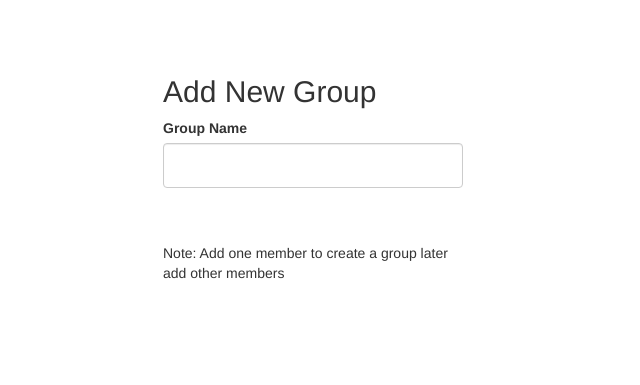
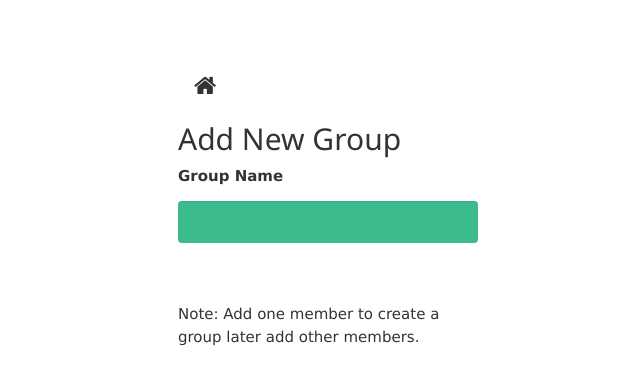
Before and after one commit to hriks/chat_api, a Flask app: page /group_chat in a window 1280 px wide. Shown: the top 385 px of the page, without its empty margins (327-967 px from the left). Run offline with Flask 2, Linux system fonts and the light colour scheme; a user stored in the database is signed in; data comes from the database, SQL or seed files in the repository; some libraries are stand-ins or nearby versions.

Commit message:
Added progress bar for all templates

```diff
--- a/app/__init__.py
+++ b/app/__init__.py
@@ -2,13 +2,13 @@
 from flask_sqlalchemy import SQLAlchemy
 from flask_login import UserMixin
 from flask_socketio import SocketIO
-
+from settings import os_uri
 
 socketio = SocketIO()
 
 
 app = Flask(__name__)
-app.config['SQLALCHEMY_DATABASE_URI'] = 'postgres://bqlxjind:OtFzlf08n1g8WLnLd7vPFoHGB3DFGkcd@pellefant.db.elephantsql.com:5432/bqlxjind' # noqa
+app.config['SQLALCHEMY_DATABASE_URI'] = os_uri
 db = SQLAlchemy(app)
 
 
--- a/app/main/app.py
+++ b/app/main/app.py
@@ -7,8 +7,9 @@
 from forms import LoginForm, RegisterForm, GroupForm
 from flask import session, request
 from sqlalchemy import or_
+import settings
 
-app.config['SECRET_KEY'] = 'Thisissupposedtobesecret!'
+app.config['SECRET_KEY'] = settings.os
 
 Bootstrap(app)
 
--- /dev/null
+++ b/app/main/settings.py
@@ -0,0 +1 @@
+os = 'Thisissupposedtobesecretskjhvjasjvh!'
--- /dev/null
+++ b/app/settings.py
@@ -0,0 +1 @@
+os_uri = 'postgres://bqlxjind:OtFzlf08n1g8WLnLd7vPFoHGB3DFGkcd@pellefant.db.elephantsql.com:5432/bqlxjind' # noqa
--- a/app/templates/group.html
+++ b/app/templates/group.html
@@ -7,31 +7,44 @@
 <link rel="stylesheet" href="https://maxcdn.bootstrapcdn.com/bootstrap/3.3.7/css/bootstrap.min.css">
 <script src="https://ajax.googleapis.com/ajax/libs/jquery/3.2.1/jquery.min.js"></script>
 <script src="https://maxcdn.bootstrapcdn.com/bootstrap/3.3.7/js/bootstrap.min.js"></script>
+<link rel="stylesheet" href="https://www.w3schools.com/w3css/4/w3.css">
+<link rel="stylesheet" href="https://cdnjs.cloudflare.com/ajax/libs/font-awesome/4.7.0/css/font-awesome.min.css">
+<style type="text/css">
+#myProgress {width: 100%; background-color: white;}
+#myBar {width: 0%; height: 5px; background-color: black;}
+input[type=text] {width: 100%; padding: 12px 20px; margin: 8px 0; box-sizing: border-box; border: none; background-color: #3CBC8D;
+    color: white;}
+</style>
+<script>
+function move() {
+  var elem = document.getElementById("myBar");
+  var width = 1;
+  var id = setInterval(frame, 200);
+  function frame() {
+    if (width >= 100) {
+      clearInterval(id);
+    } else {
+      width++;
+      elem.style.width = width + '%'; }}}
+</script>
 {% endblock %}
 {% block content %}
 <div class="container">
+    <div class="container"><div id="myProgress"><div id="myBar"></div></div>
     {% with messages = get_flashed_messages() %}
         {% if messages %}{% for message in messages %}
             <div class="alert alert-success alert-dismissable">
                 <a href="#" class="close" data-dismiss="alert" aria-label="close">×</a>{{ message }}
             </div>
-        {% endfor %}{% endif %}
-    {% endwith %}
+    {% endfor %}{% endif %}{% endwith %}
 <form class="form-signin" method="POST" action="group_chat">
+     <p><a class="w3-btn w3-xlarge" href='/' onclick="move()"><i class="fa fa-home"></i></a></p>
     <h2 class="form-signin-heading">Add New Group</h2>
     {{ form.hidden_tag() }}
     {{ wtf.form_field(form.groupname) }}
-    {% for user in users %}
-        {% if user.username != current_user.username %}
-            <button class="btn btn-lg btn-primary btn-block" value={{user.username}} type="submit" name=submit>
-                Add {{user.username|upper}}
-            </button>
-        {% endif %}
-    {% endfor %}
-    <br>
-    <br>
-    Note: Add one member to create a group later add other members
-</form>
-
-</div>
+    {% for user in users %}{% if user.username != current_user.username %}
+<button class="btn btn-lg btn-primary btn-block" value={{user.username}} type="submit" name=submit onclick="move()">Add {{user.username|upper}}</button>
+    {% endif %}{% endfor %}<br><br>
+    Note: Add one member to create a group later add other members.
+</form></div>
 {% endblock %}
--- a/app/templates/login.html
+++ b/app/templates/login.html
@@ -5,7 +5,7 @@
 {{super()}}
 <style type="text/css">
 #myProgress {width: 100%; background-color: white; }
-#myBar {width: 0%; height: 5px; background-color: blue;}
+#myBar {width: 0%; height: 5px; background-color: black;}
 </style>
 <link rel="stylesheet" href="{{url_for('.static', filename='signin.css')}}">
 <link rel="stylesheet" href="https://maxcdn.bootstrapcdn.com/bootstrap/3.3.7/css/bootstrap.min.css">
```
Also changed, not shown: app/templates/add.html (+5 -10 lines), app/templates/dashboard.html (+13 -31 lines), app/templates/index.html (+4 -16 lines).
